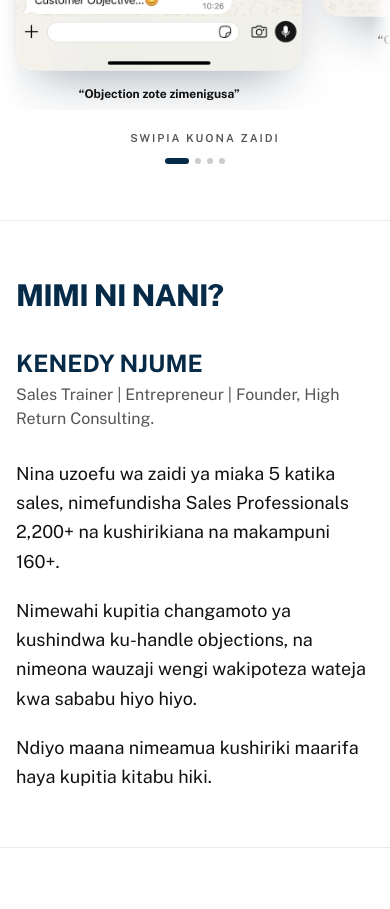
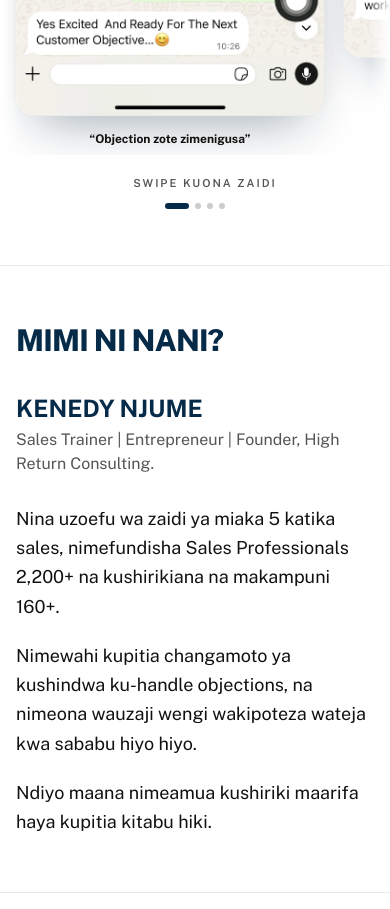
Before and after one commit to raydanielg/kenedynjume, a Next.js app: page / in a window 390 px wide. Shown: the part 1420-2329 px from the top of the page. Built offline with nearby package versions, Linux system fonts and the light colour scheme; no server answers; some icons are missing.

Commit message:
Bigger testimonial cards and swipe hint copy fix
Generated with [Devin](https://devin.ai)

Co-Authored-By: Devin <158243242+devin-ai-integration[bot]@users.noreply.github.com>

```diff
--- a/components/testimonial-shots.tsx
+++ b/components/testimonial-shots.tsx
@@ -75,7 +75,7 @@ export function TestimonialShots() {
         {SHOTS.map((shot) => (
           <figure
             key={shot.src}
-            className="w-[80%] shrink-0 snap-center select-none sm:w-[420px]"
+            className="w-[86%] shrink-0 snap-center select-none sm:w-[460px]"
           >
             <div className="overflow-hidden rounded-2xl bg-white shadow-[0_24px_50px_-20px_rgba(3,30,53,0.4)] ring-1 ring-line transition-transform duration-300 hover:-translate-y-1.5">
               <div
@@ -86,7 +86,7 @@ export function TestimonialShots() {
                   src={shot.src}
                   alt={shot.alt}
                   fill
-                  sizes="(max-width: 640px) 80vw, 420px"
+                  sizes="(max-width: 640px) 86vw, 460px"
                   className="object-contain"
                   draggable={false}
                 />
@@ -109,7 +109,7 @@ export function TestimonialShots() {
           >
             <HugeiconsIcon icon={ArrowLeft01Icon} className="size-3.5" />
           </motion.span>
-          Swipia kuona zaidi
+          Swipe kuona zaidi
         </p>
         <div className="flex gap-1.5">
           {SHOTS.map((s, i) => (
```
